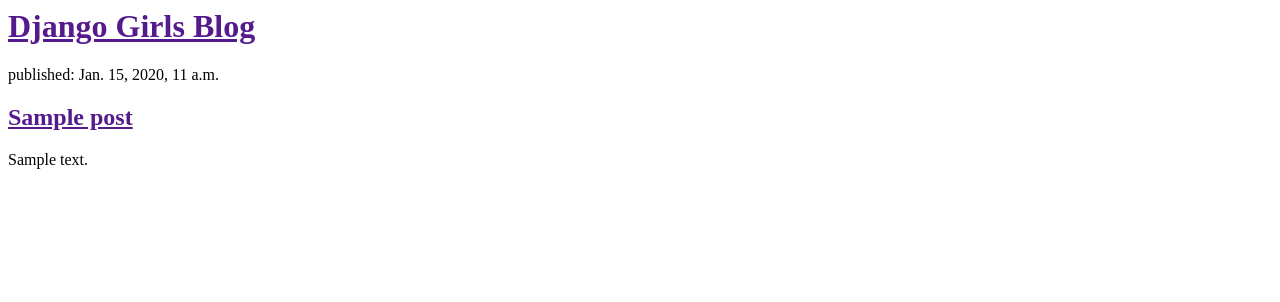
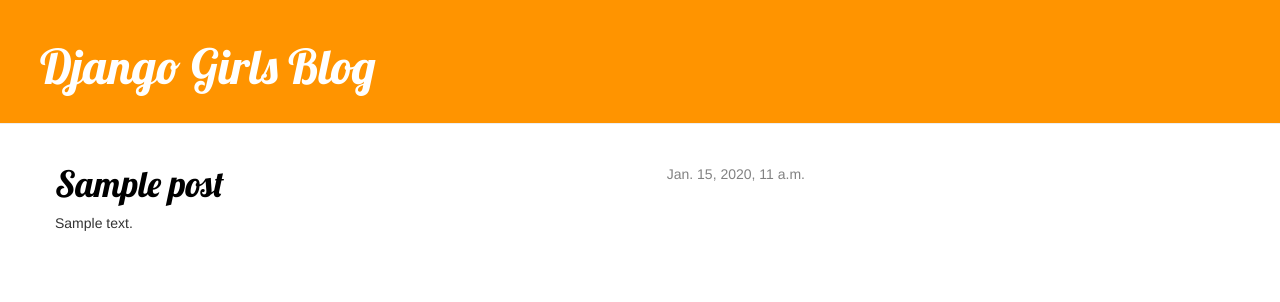
Before and after one commit to aglinko/my-first-blog, a Django app: template blog/templates/blog/post_list.html in a window 1280 px wide. Shown: the top 302 px of the page. Run offline with Django 3.2, Linux system fonts and the light colour scheme; the template is opened without the code that fills it: values that come from a table or form of the project are taken from there, others are empty; tables that the repository leaves empty hold one stand-in row (values such as "Sample post"); some libraries are stand-ins or nearby versions.

Commit message:
Dodano widok i szablon dla poszczegolnego wpisu na blogu

```diff
--- /dev/null
+++ b/blog/templates/blog/base.html
@@ -0,0 +1,23 @@
+{% load staticfiles %}
+      <html>
+       <head>
+        <title>Django Girls blog</title>
+        <link rel="stylesheet" href="//maxcdn.bootstrapcdn.com/bootstrap/3.2.0/css/bootstrap.min.css">
+        <link rel="stylesheet" href="//maxcdn.bootstrapcdn.com/bootstrap/3.2.0/css/bootstrap-theme.min.css">
+        <link rel="stylesheet" href="{% static 'css/blog.css' %}">
+        <link href="//fonts.googleapis.com/css?family=Lobster&subset=latin,latin-ext" rel="stylesheet" type="text/css">
+    </head>
+   <body>
+    <div class="page-header">
+        <h1><a href="/">Django Girls Blog</a></h1>
+    </div>
+    <div class="content container">
+        <div class="row">
+            <div class="col-md-8">
+            {% block content %}
+            {% endblock %}
+            </div>
+        </div>
+    </div>
+</body>
+</html>
--- a/blog/templates/blog/post_list.html
+++ b/blog/templates/blog/post_list.html
@@ -1,19 +1,12 @@
-<html>
-    <head>
-        <title>Django Girls blog</title>
-    </head>
-    <body>
-        <div>
-            <h1><a href="">Django Girls Blog</a></h1>
-        </div>
-
+{% extends 'blog/base.html' %}
+    {% block content %}
         {% for post in posts %}
-
-            <div>
-                <p>published: {{ post.published_date }}</p>
-                <h2><a href="">{{ post.title}}</a></h2>
-                <p>{{ post.text|linebreaksbr}}</p>
-            </div>
+            <div class="post">
+                <div class="date">
+                    {{ post.published_date }}
+                </div>
+                    <h1><a href="{% url 'post_detail' pk=post.pk %}">{{ post.title }}</a></h1>
+                    <p>{{ post.text|linebreaksbr }}</p>
+                </div>
         {% endfor %}
-    </body>
-</html>
+    {% endblock content %}
--- a/blog/urls.py
+++ b/blog/urls.py
@@ -3,4 +3,5 @@ from . import views
 
 urlpatterns = [
     url(r'^$', views.post_list, name='post_list'),
+    url(r'^post/(?P<pk>[0-9]+)/$', views.post_detail, name='post_detail'),
 ]
--- a/mysite/settings.py
+++ b/mysite/settings.py
@@ -102,3 +102,4 @@ USE_TZ = True
 
 STATIC_URL = '/static/'
 STATIC_ROOT = os.path.join(BASE_DIR, 'public', 'static')
+STATICFILES_DIRS = (os.path.join(BASE_DIR, "static"),)
--- /dev/null
+++ b/static/css/blog.css
@@ -0,0 +1,51 @@
+h1 a, h2 a {
+    color: #FCA205;
+    font-family: 'Lobster';
+}
+
+.page-header {
+    background-color: #ff9400;
+    margin-top: 0;
+    padding: 20px 20px 20px 40px;
+}
+.page-header h1, .page-header h1 a, .page-header h1 a:visited, .page-header h1 a:active {
+    color: #ffffff;
+    font-size: 36pt;
+    text-decoration: none;
+}
+
+.content {
+    margin-left: 40px;
+}
+
+h1, h2, h3, h4 {
+    font-family: 'Lobster', cursive;
+}
+
+.date {
+    float: right;
+    color: #828282;
+}
+
+.save {
+    float: right;
+}
+
+.post-form textarea, .post-form input {
+    width: 100%;
+}
+
+.top-menu, .top-menu:hover, .top-menu:visited {
+    color: #ffffff;
+    float: right;
+    font-size: 26pt;
+    margin-right: 20px;
+}
+
+.post {
+    margin-bottom: 70px;
+}
+
+.post h1 a, .post h1 a:visited {
+    color: #000000;
+}
```
Also changed, not shown: blog/templates/blog/post_detail.html (added, +13 -0 lines), blog/views.py (+7 -1 lines).
